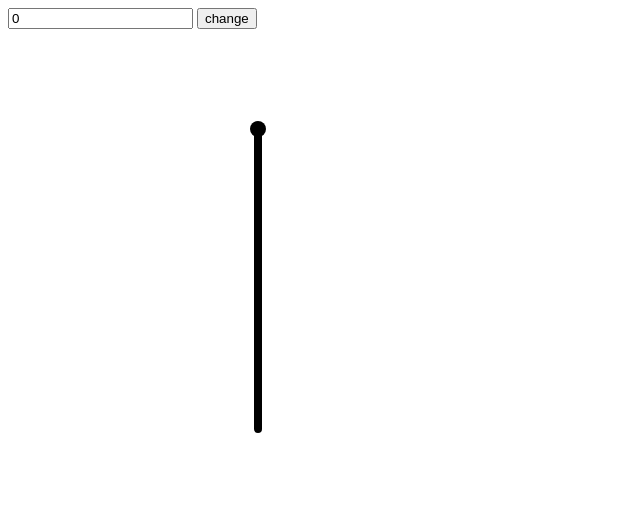
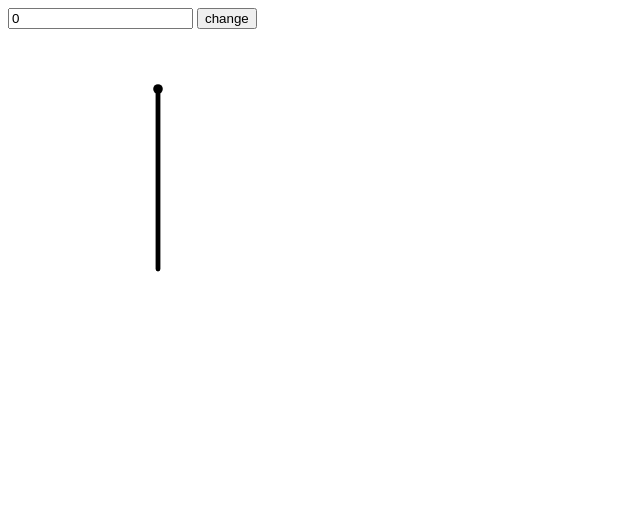
Before and after one commit to rejoan121615/line-to-curved, a plain HTML site: page index.html in a window 1280 px wide. Shown: the whole page, without its empty margins (0-640 px from the left). Drawn offline with nearby package versions, Linux system fonts and the light colour scheme.

Commit message:
animation added and svg size added

```diff
--- a/css/style.css
+++ b/css/style.css
@@ -12,8 +12,10 @@ html {
   height: 100%;
 }
 
+
 #svg {
   transform: rotate(-90deg);
+  width: 100%;
 }
 
 #svg path {
@@ -21,7 +23,15 @@ html {
   stroke: black;
   stroke-linecap: round;
   fill: none;
-  transition: all 0.7s;
+  /* control transition time  */
+  transition: all 0.8s;
+}
+
+
+
+/* control the svg size  */
+.svg-wrap {
+  width: 300px;
 }
 
 /*# sourceMappingURL=style.css.map */
--- a/index.html
+++ b/index.html
@@ -13,7 +13,8 @@
                 <input value="0" type="number" id="user-value" />
                 <button id="btn">change</button>
             </div>
-            <svg id="svg" width="500" height="500">
+            <div class="svg-wrap">
+                <svg id="svg" viewBox="0 0 500 500">
                     <g id="points">
                         <circle id="p2" cx="400" cy="250" r="8"></circle>
                     </g>
@@ -22,9 +23,9 @@
                             id="curve"
                             d="M100,250 C100,250 400,250 400,250"
                         ></path>
-                    <!-- <path id="curve" d="M100,250 C100,80 399,80 400,250"></path> -->
                     </g>
                 </svg>
+            </div>
         </main>
         <script
             src="https://cdnjs.cloudflare.com/ajax/libs/jquery/3.6.3/jquery.min.js"
```
Lines whose indentation alone changed are shown as unchanged.
